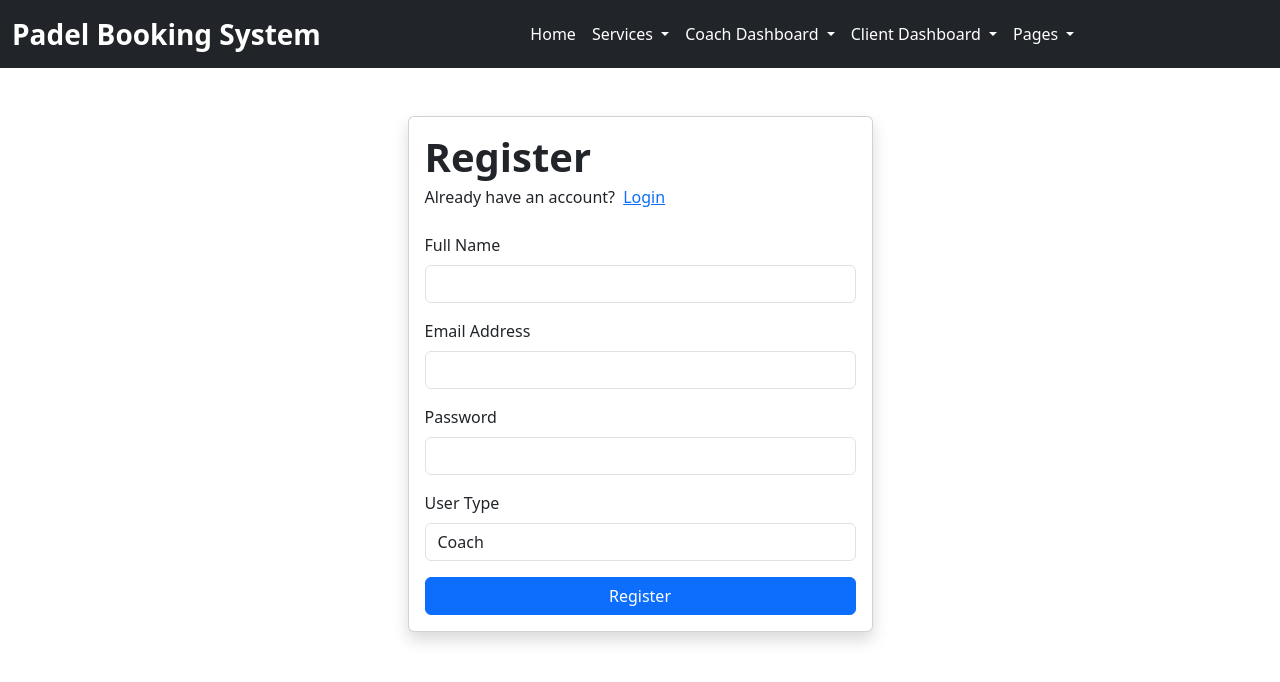
After one commit to PadelWebApplication/padel, a Django app: page /auth/register/ in a window 1280 px wide. The commit adds this page. Shown: the top 682 px of the page. Run offline with Django 4.2, Linux system fonts and the light colour scheme.

Commit message:
chore: rename template files and update template content

```diff
--- /dev/null
+++ b/templates/userauths/register.html
@@ -0,0 +1,112 @@
+<!DOCTYPE html>
+<html lang="en">
+    <head>
+        <meta charset="UTF-8" />
+        <meta name="viewport" content="width=device-width, initial-scale=1.0" />
+        <title>Padel Booking System</title>
+        <link rel="stylesheet" href="https://cdn.jsdelivr.net/npm/bootstrap-icons@1.11.3/font/bootstrap-icons.min.css" />
+        <link href="https://cdn.jsdelivr.net/npm/bootstrap@5.3.3/dist/css/bootstrap.min.css" rel="stylesheet" integrity="sha384-QWTKZyjpPEjISv5WaRU9OFeRpok6YctnYmDr5pNlyT2bRjXh0JMhjY6hW+ALEwIH" crossorigin="anonymous" />
+        <link href="https://cdnjs.cloudflare.com/ajax/libs/font-awesome/6.0.0/css/all.min.css" rel="stylesheet" />
+        <link href="https://fonts.googleapis.com/css?family=Roboto:300,400,500,700&display=swap" rel="stylesheet" />
+        <link rel="stylesheet" href="https://cdn.jsdelivr.net/npm/bootstrap-icons@1.11.3/font/bootstrap-icons.min.css" />
+        <link rel="stylesheet" href="/assets/css/style.css" />
+    </head>
+    <body>
+        <nav class="navbar navbar-expand-lg navbar-dark bg-dark">
+            <div class="container-fluid">
+                <a class="navbar-brand fw-bold fs-3" href="#">Padel Booking System</a>
+                <button class="navbar-toggler" type="button" data-bs-toggle="collapse" data-bs-target="#navbarSupportedContent" aria-controls="navbarSupportedContent" aria-expanded="false" aria-label="Toggle navigation">
+                    <span class="navbar-toggler-icon"></span>
+                </button>
+
+                <div class="collapse navbar-collapse" id="navbarSupportedContent">
+                    <div class="mx-auto">
+                        <ul class="navbar-nav me-auto mb-2 mb-lg-0">
+                            <li class="nav-item">
+                                <a class="nav-link active" aria-current="page" href="#">Home</a>
+                            </li>
+                            <li class="nav-item dropdown">
+                                <a class="nav-link dropdown-toggle text-white" href="#" id="navbarDropdown" role="button" data-bs-toggle="dropdown" aria-expanded="false"> Services </a>
+                            </li>
+
+                            <li class="nav-item dropdown">
+                                <a class="nav-link dropdown-toggle text-white" href="#" id="navbarDropdown" role="button" data-bs-toggle="dropdown" aria-expanded="false">Coach Dashboard </a>
+                                <ul class="dropdown-menu" aria-labelledby="navbarDropdown">
+                                    <li><a class="dropdown-item" href="#">Dashboard</a></li>
+                                    <li><a class="dropdown-item" href="#">Sessions</a></li>
+                                    <li><a class="dropdown-item" href="#">Payments</a></li>
+                                    <li><a class="dropdown-item" href="#">Notifications</a></li>
+                                    <li><a class="dropdown-item" href="#">Profile</a></li>
+                                </ul>
+                            </li>
+
+                            <li class="nav-item dropdown">
+                                <a class="nav-link dropdown-toggle text-white" href="#" id="navbarDropdown" role="button" data-bs-toggle="dropdown" aria-expanded="false">Client Dashboard </a>
+                                <ul class="dropdown-menu" aria-labelledby="navbarDropdown">
+                                    <li><a class="dropdown-item" href="#">Dashboard</a></li>
+                                    <li><a class="dropdown-item" href="#">Sessions</a></li>
+                                    <li><a class="dropdown-item" href="#">Payments</a></li>
+                                    <li><a class="dropdown-item" href="#">Notifications</a></li>
+                                    <li><a class="dropdown-item" href="#">Profile</a></li>
+                                </ul>
+                            </li>
+
+                            <li class="nav-item dropdown">
+                                <a class="nav-link dropdown-toggle text-white" href="#" id="navbarDropdown" role="button" data-bs-toggle="dropdown" aria-expanded="false"> Pages </a>
+                                <ul class="dropdown-menu" aria-labelledby="navbarDropdown">
+                                    <li><a class="dropdown-item" href="/pages/about-us.html">About Us</a></li>
+                                    <li><a class="dropdown-item" href="/pages/contact-us.html">Contact Us</a></li>
+                                </ul>
+                            </li>
+                        </ul>
+                    </div>
+                </div>
+            </div>
+        </nav>
+
+        <section class="container d-flex flex-column mt-5">
+            <div class="row align-items-center justify-content-center g-0 h-lg-100 py-8">
+                <div class="col-lg-5 col-md-8 py-8 py-xl-0">
+                    <div class="card shadow">
+                        <div class="card-body p-6">
+                            <div class="mb-4">
+                                <h1 class="mb-1 fw-bold">Register</h1>
+                                <span>
+                                    Already have an account?
+                                    <a href="login.html" class="ms-1"> Login </a>
+                                </span>
+                            </div>
+                            <form method="POST">
+                            {% csrf_token %}
+                            <div class="mb-3">
+                                <label for="full_name" class="form-label">Full Name</label>
+                                <input type="text" name="full_name" class="form-control" id="full_name">
+                            </div>
+                            <div class="mb-3">
+                                <label for="email" class="form-label">Email Address</label>
+                                <input type="email" name="email" class="form-control" id="email">
+                            </div>
+                            <div class="mb-3">
+                                <label for="password" class="form-label">Password</label>
+                                <input type="password" name="password" class="form-control" id="password">
+                            </div>
+                            <div class="mb-3">
+                                <label for="user_type" class="form-label">User Type</label>
+                                <select name="user_type" class="form-control" id="user_type">
+                                    <option value="Coach">Coach</option>
+                                    <option value="Client">Client</option>
+                                </select>
+                            </div>
+                            <div class="d-grid">
+                                <button type="submit" class="btn btn-primary">Register</button>
+                            </div>
+                            </form>
+                        </div>
+                    </div>
+                </div>
+            </div>
+        </section>
+
+        <script src="https://cdn.jsdelivr.net/npm/bootstrap@5.3.3/dist/js/bootstrap.bundle.min.js" integrity="sha384-YvpcrYf0tY3lHB60NNkmXc5s9fDVZLESaAA55NDzOxhy9GkcIdslK1eN7N6jIeHz" crossorigin="anonymous"></script>
+    </body>
+</html>
```
Also changed, not shown: templates/userauths/login.html (renamed from templates/userauths/sign-in.html, +23 -42 lines), templates/userauths/sign-up.html (deleted, +0 -127 lines).
